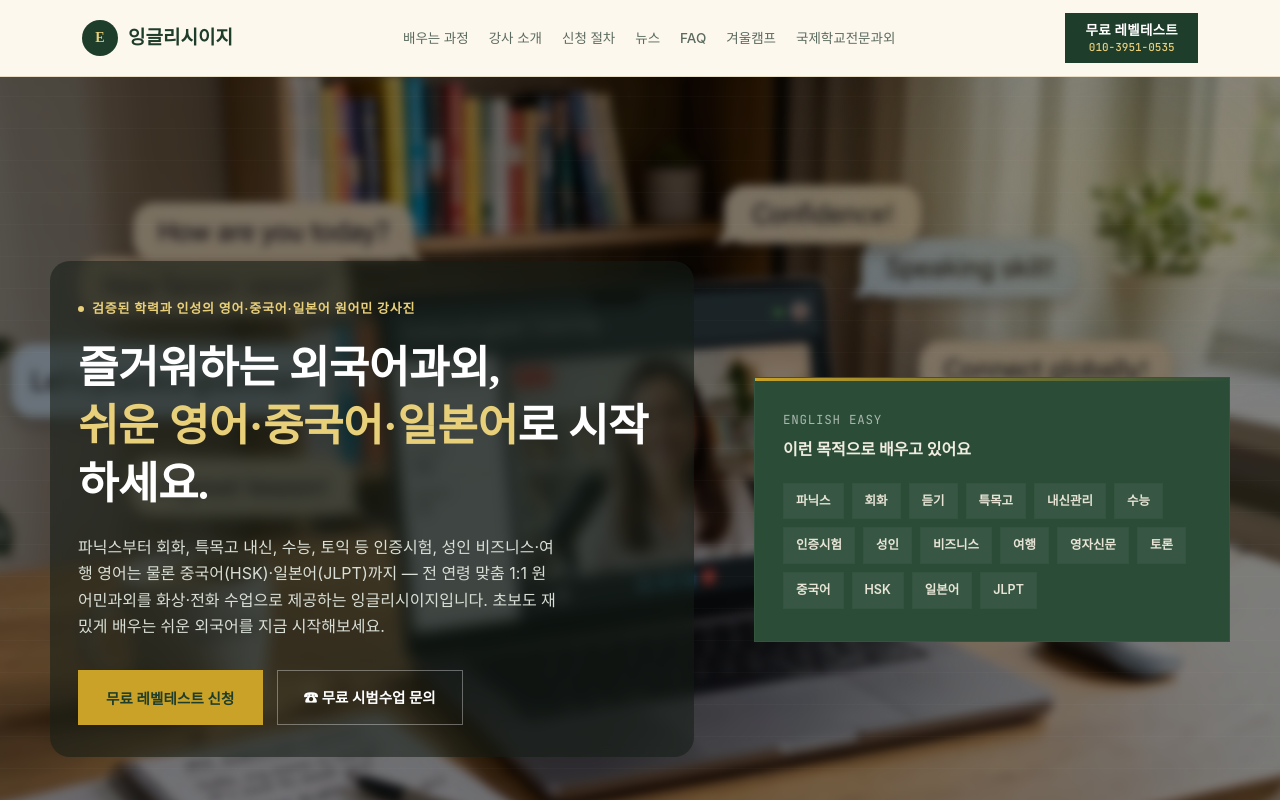
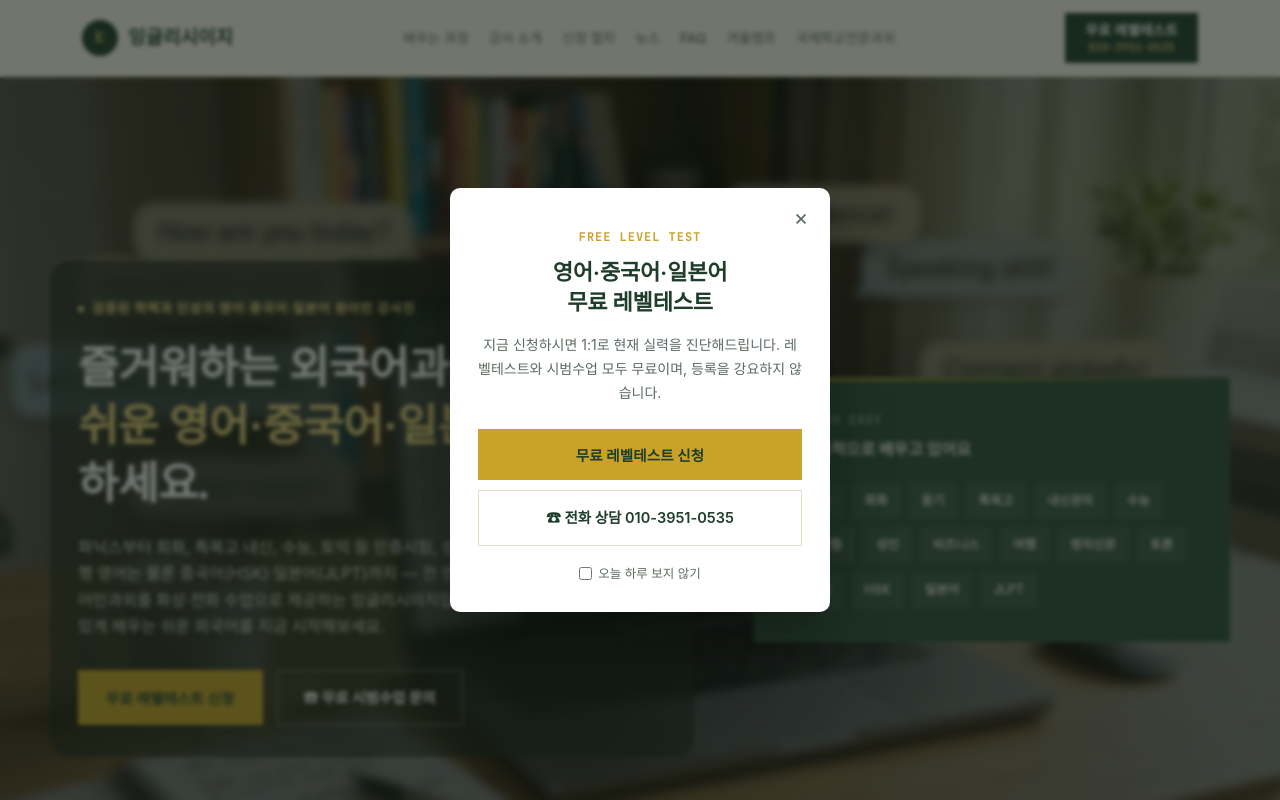
Before and after one commit to hasa080525-ctrl/englisheasy, a plain HTML site: page index.html in a window 1280 px wide. Shown: the top 800 px of the page. Drawn offline with Linux system fonts and the light colour scheme; a web font is replaced by a local one.

Commit message:
접속 시 무료 레벨테스트 안내 팝업 추가
- 페이지 로드 0.8초 후 자동으로 뜨는 모달, 전화상담/신청폼 이동 버튼 포함
- "오늘 하루 보지 않기" 체크 시 당일 자정까지 재노출 안 함(localStorage)

Co-Authored-By: Claude Sonnet 5 <noreply@anthropic.com>

```diff
--- a/index.html
+++ b/index.html
@@ -445,6 +445,32 @@
   .foot-keywords b{color:#e8e4d6; font-weight:600; margin-right:8px;}
   .foot-bottom{border-top:1px solid var(--line-dark); padding-top:22px; font-size:12px; display:flex; justify-content:space-between;}
 
+  /* ---------- Promo modal ---------- */
+  .promo-modal-overlay{
+    display:none; position:fixed; inset:0; z-index:300;
+    background:rgba(20,30,23,0.6); backdrop-filter:blur(2px);
+    align-items:center; justify-content:center; padding:20px;
+  }
+  .promo-modal-overlay.open{display:flex;}
+  .promo-modal{
+    background:var(--paper-2); max-width:380px; width:100%; padding:40px 28px 28px;
+    position:relative; border-radius:10px; text-align:center;
+    box-shadow:0 24px 60px rgba(0,0,0,0.35);
+  }
+  .promo-modal-close{
+    position:absolute; top:12px; right:12px; width:34px; height:34px; border:none;
+    background:transparent; font-size:22px; color:var(--slate); line-height:1; cursor:pointer;
+  }
+  .promo-modal-close:hover{color:var(--ink);}
+  .promo-modal-eyebrow{font-size:12px; font-weight:700; color:var(--gold); letter-spacing:0.08em; margin-bottom:10px; font-family:'JetBrains Mono', monospace;}
+  .promo-modal h3{font-size:22px; line-height:1.4; color:var(--ink); margin-bottom:14px;}
+  .promo-modal p{font-size:14px; color:var(--slate); line-height:1.7; margin-bottom:24px;}
+  .promo-modal-actions{display:flex; flex-direction:column; gap:10px; margin-bottom:18px;}
+  .promo-modal-actions button, .promo-modal-actions a{width:100%; text-align:center; display:block; box-sizing:border-box;}
+  .promo-modal-tel{padding:15px 26px; border:1px solid var(--line); color:var(--ink); font-weight:600; font-size:14.5px;}
+  .promo-modal-tel:hover{background:var(--cream);}
+  .promo-modal-hide{display:flex; align-items:center; justify-content:center; gap:6px; font-size:12.5px; color:var(--slate); cursor:pointer;}
+
   /* ---------- Responsive ---------- */
   @media (max-width:900px){
     body{padding-bottom:70px;}
@@ -495,6 +521,20 @@
 </script>
 </head>
 <body>
+
+<div class="promo-modal-overlay" id="promoModalOverlay" onclick="if(event.target===this)closePromoModal()">
+  <div class="promo-modal">
+    <button type="button" class="promo-modal-close" aria-label="닫기" onclick="closePromoModal()">×</button>
+    <div class="promo-modal-eyebrow">FREE LEVEL TEST</div>
+    <h3>영어·중국어·일본어<br>무료 레벨테스트</h3>
+    <p>지금 신청하시면 1:1로 현재 실력을 진단해드립니다. 레벨테스트와 시범수업 모두 무료이며, 등록을 강요하지 않습니다.</p>
+    <div class="promo-modal-actions">
+      <button type="button" class="btn-primary" onclick="closePromoModal(); document.getElementById('apply').scrollIntoView({behavior:'smooth'});">무료 레벨테스트 신청</button>
+      <a class="promo-modal-tel" href="tel:010-3951-0535" onclick="closePromoModal()">☎ 전화 상담 010-3951-0535</a>
+    </div>
+    <label class="promo-modal-hide"><input type="checkbox" id="promoHideToday"> 오늘 하루 보지 않기</label>
+  </div>
+</div>
 
 <header>
   <div class="wrap nav">
@@ -1160,6 +1200,31 @@ function submitApplyForm(){
   }
 }
 
+/* ---------- Promo modal (auto-show on load) ---------- */
+function closePromoModal(){
+  const overlay = document.getElementById('promoModalOverlay');
+  overlay.classList.remove('open');
+  const hideBox = document.getElementById('promoHideToday');
+  if(hideBox && hideBox.checked){
+    try{
+      const until = new Date();
+      until.setHours(23,59,59,999);
+      localStorage.setItem('promoModalHideUntil', String(until.getTime()));
+    }catch(e){}
+  }
+}
+(function(){
+  let hideUntil = 0;
+  try{ hideUntil = Number(localStorage.getItem('promoModalHideUntil')) || 0; }catch(e){}
+  if(Date.now() < hideUntil) return;
+  window.addEventListener('DOMContentLoaded', function(){
+    setTimeout(function(){
+      const overlay = document.getElementById('promoModalOverlay');
+      if(overlay) overlay.classList.add('open');
+    }, 800);
+  });
+})();
+
 /* ---------- Mobile nav toggle ---------- */
 (function(){
   const burgerBtn = document.getElementById('burgerBtn');
```
